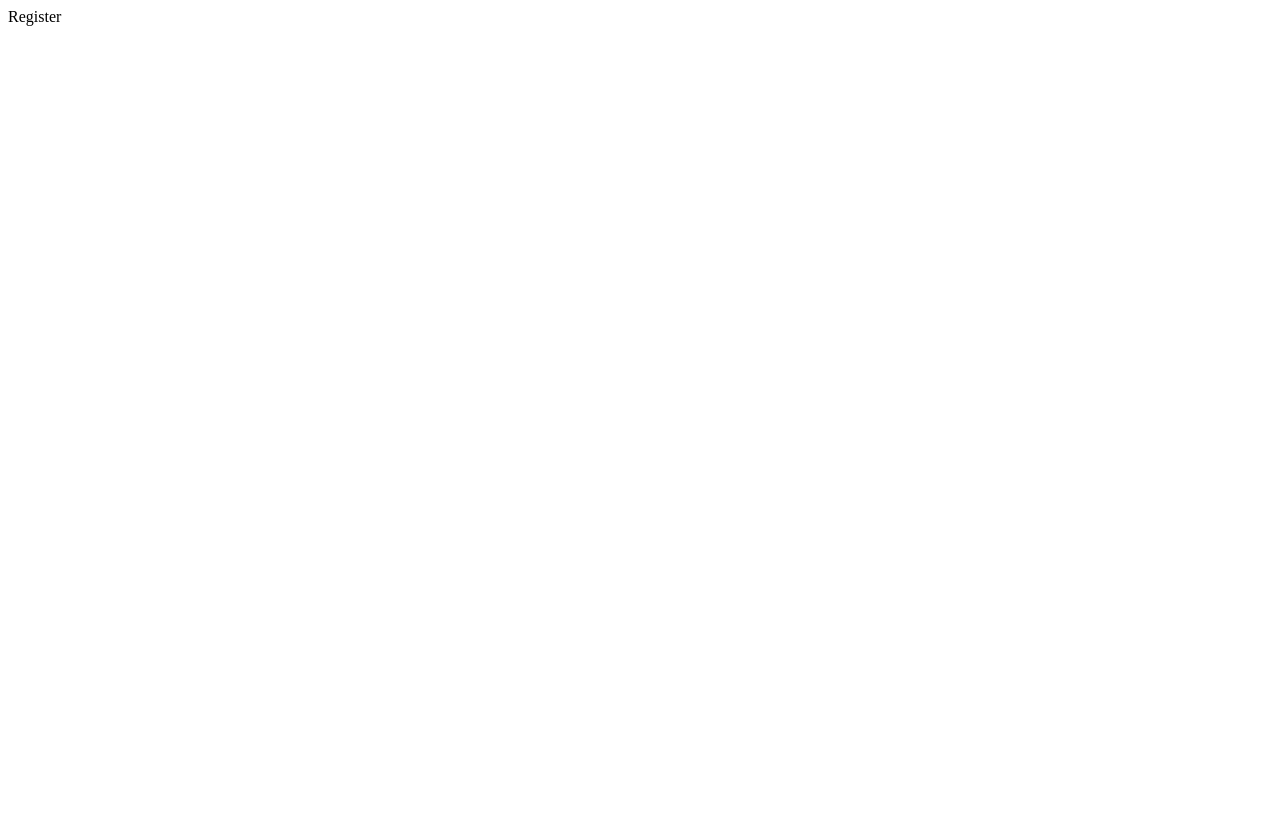
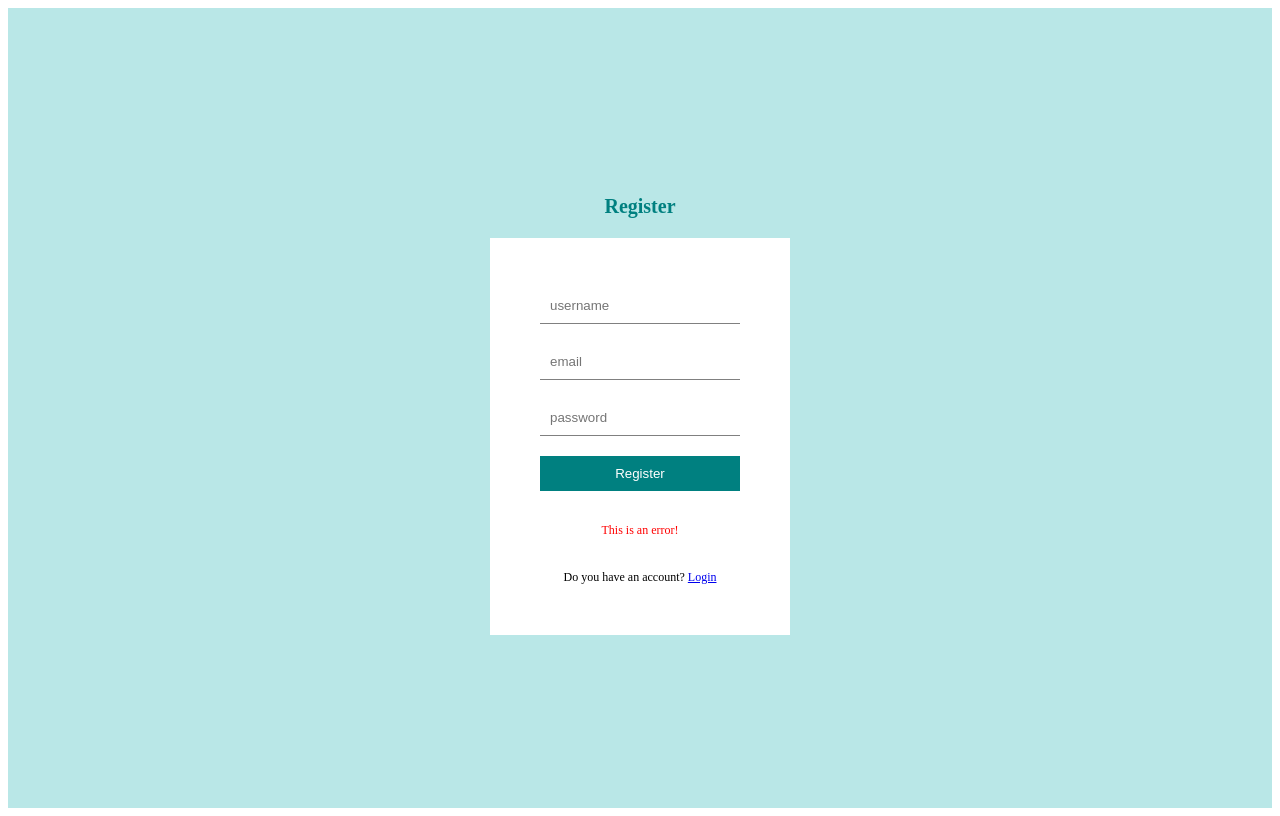
Before and after one commit to broman1234/my-blog, a React (Create React App) app in the folder client/: page /register in a window 1280 px wide. Built offline with nearby package versions, Linux system fonts and the light colour scheme.

Commit message:
set up content and style for register page

```diff
--- a/client/src/pages/Register.js
+++ b/client/src/pages/Register.js
@@ -1,9 +1,18 @@
 import React from 'react';
+import { Link } from 'react-router-dom';
 
 const Register = () => {
     return (
-        <div>
-            Register
+        <div className="auth">
+            <h1>Register</h1>
+            <form>
+                <input required type="text" placeholder='username'/>
+                <input required type="email" placeholder='email'/>
+                <input required type="password" placeholder='password'/>
+                <button>Register</button>
+                <p>This is an error!</p>
+                <span>Do you have an account? <Link to="/login">Login</Link></span>
+            </form>
         </div>
     );
 };
```
